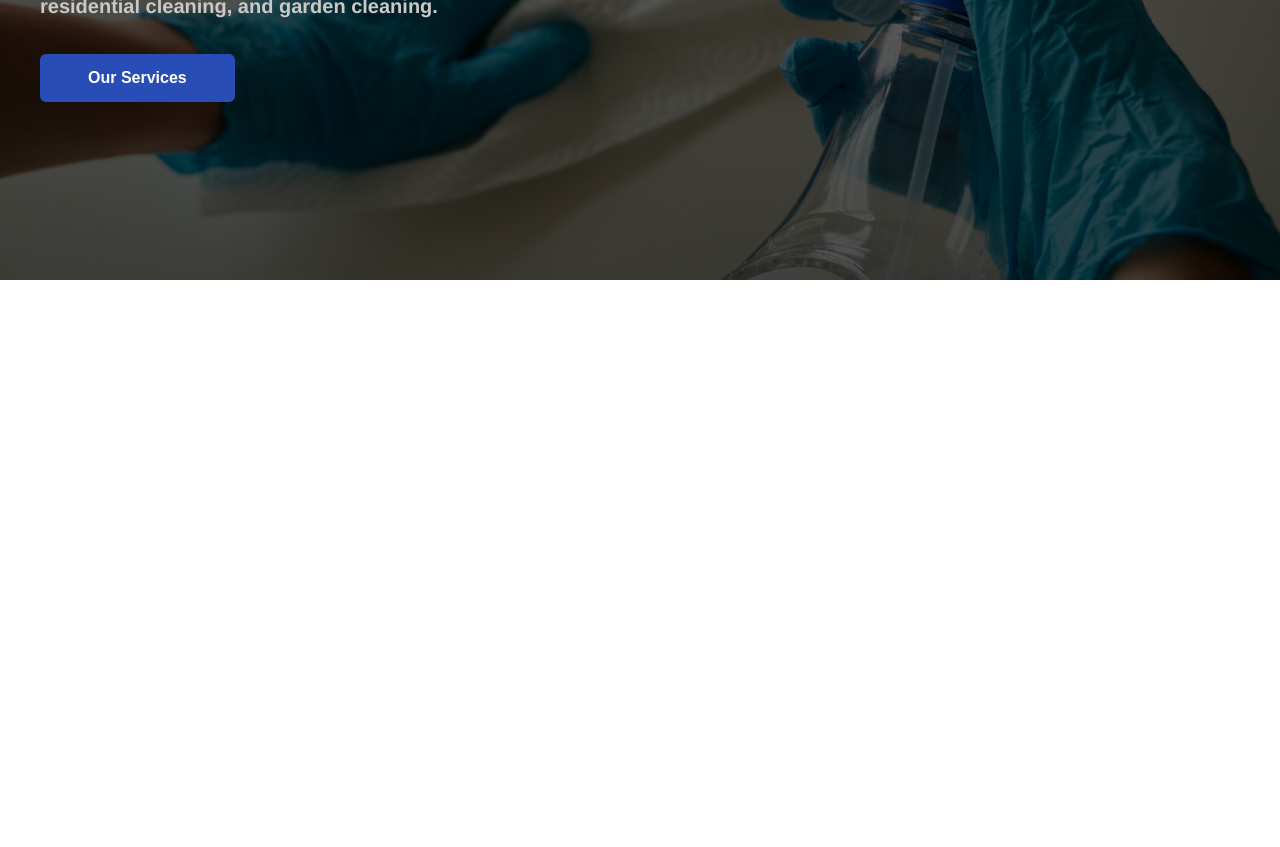
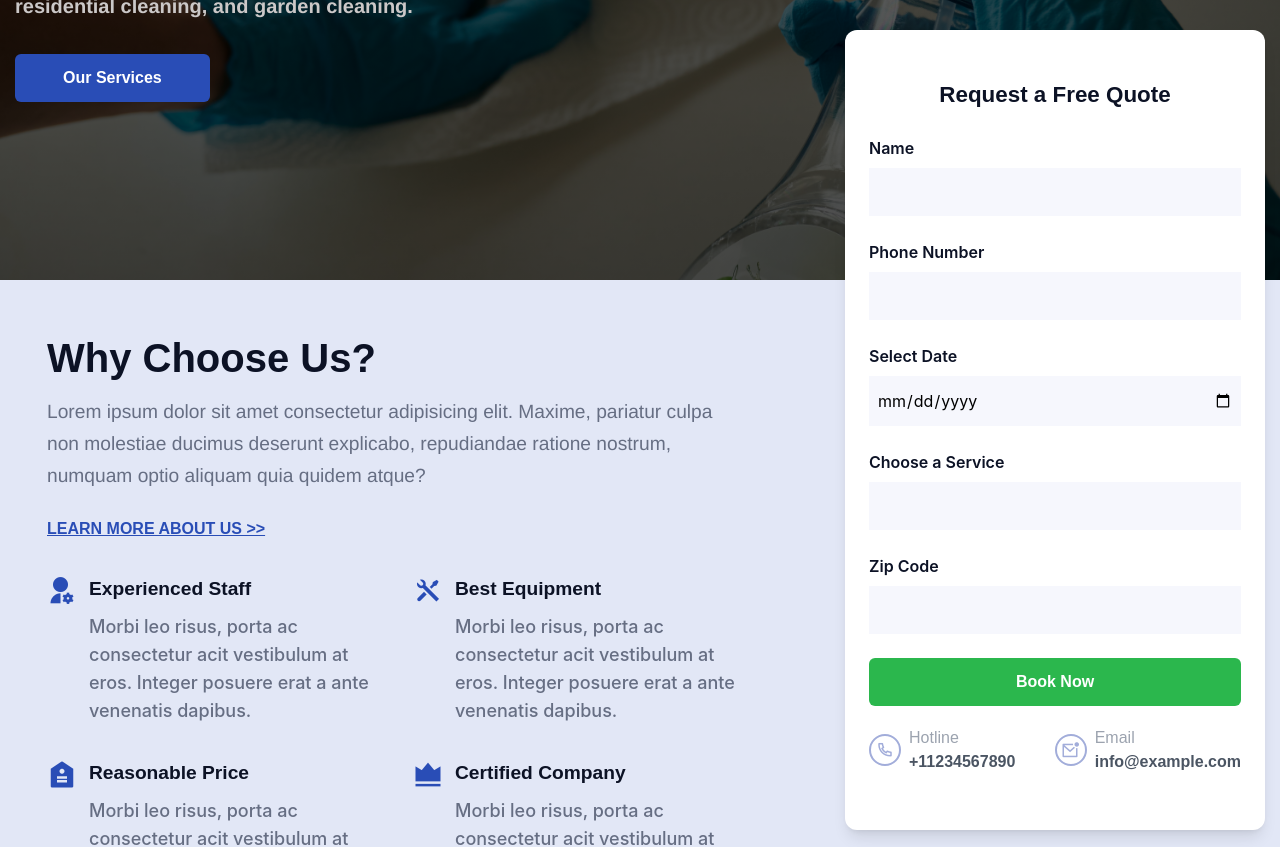
Before and after one commit to Ifenna-Pascal/cleaning-booking-app, a Next.js app: page / in a window 1280 px wide. Shown: the part 440-1287 px from the top of the page. Before the commit the page ends 800 px from the top, so only its background shows below. Built offline with nearby package versions, Linux system fonts and the light colour scheme.

Commit message:
finsihed the home about section

```diff
--- a/package.json
+++ b/package.json
@@ -11,7 +11,8 @@
   "dependencies": {
     "next": "12.2.4",
     "react": "18.2.0",
-    "react-dom": "18.2.0"
+    "react-dom": "18.2.0",
+    "remixicon": "^2.5.0"
   },
   "devDependencies": {
     "autoprefixer": "^10.4.8",
--- /dev/null
+++ b/src/components/AboutCard.jsx
@@ -0,0 +1,17 @@
+import React from 'react'
+
+function    AboutCard({img, header, content}) {
+  return (
+    <div className='flex'>
+        <div className='mr-3 flex items-start justify-start'>
+            <i className={`${img} text-primary text-3xl`}></i>
+        </div>
+        <div className=''>
+            <h2 className="block text-text_primary leading-[2rem] mb-2 font-semibold font-outfit capitalizev text-[1.2em]">{header}</h2>
+            <p className="text-text_secondary font-[500] text-lg max-w-[500px] " >{content}</p>
+        </div>
+    </div>
+  )
+}
+
+export default AboutCard
--- /dev/null
+++ b/src/components/Contact.jsx
@@ -0,0 +1,17 @@
+import React from 'react'
+
+function Contact({icon, header, content}) {
+    return (
+        <div className='flex items-center '>
+            <div className='w-8 h-8 flex items-center justify-center p-2 mr-2 border-contact border-2 rounded-[50%]'>
+                <i className={`${icon} text-lg text-contact`}></i>
+            </div>
+            <div className='flex flex-col'>
+                <span className="text-base font-thin  text-gray-400 font-outfit">{header}</span>
+                <span className="text-base font-semibold text-gray-600 font-outfit">{content}</span>
+            </div>
+        </div>
+    )
+}
+
+export default Contact
--- /dev/null
+++ b/src/components/Review.jsx
@@ -0,0 +1,20 @@
+import React from 'react'
+
+function Review({review, img, name, title}) {
+  return (
+    <div className="text-left">
+        <p>{review}</p>
+        <div className='flex'>
+        <div className='mr-3 flex items-start w-[50px] h-[50px] rounded-[50%] justify-start'>
+            <img src={img} className={`object-fit w-full h-full rounded-[50%]`}></img>
+        </div>
+        <div className=''>
+            <h2 className="block text-text_primary leading-[2rem] mb-2 font-semibold font-outfit capitalizev text-[1.2em]">{name}</h2>
+            <p className="text-text_secondary font-[500] text-lg max-w-[500px] " >{title}</p>
+        </div>
+    </div>
+    </div>
+  )
+}
+
+export default Review
--- a/src/layout/hero/Hero.jsx
+++ b/src/layout/hero/Hero.jsx
@@ -4,7 +4,7 @@ import Navbar from './Navbar'
 function Hero() {
   return (
     <div className={`min-h-[90vh] h-full w-full bg-homeHero bg-no-repeat bg-cover bg-center bg-fixed relative`}>
-      <div className='max-w-[1200px] w-full h-full relative mx-auto'>
+      <div className='max-w-[1250px] w-full h-full relative mx-auto'>
         <Navbar />
         <div className='flex items-start h-[700px] mt-[3em] max-w-[700px] justify-center h-full flex-col'>
           <h1 className='text-white leading-[1.5em] font-outfit tracking-wide font-bold text-[3.3em]'> Residential & Commercial <br /> Cleaning Service that <br /> you can trust.</h1>
--- a/src/layout/hero/Navbar.jsx
+++ b/src/layout/hero/Navbar.jsx
@@ -3,7 +3,7 @@ import Images from '../../util/images'
 
 function Navbar() {
   return (
-    <nav className='bg-[#fff] py-4 px-8 flex absolute top-[4rem] justify-between relative max-w-[1200px] w-full shadow-lg  items-center h-[80px]  rounded-lg'>
+    <nav className='bg-[#fff] py-4 px-8 flex absolute top-[4rem] justify-between relative max-w-[1250px] w-full shadow-lg  items-center h-[80px]  rounded-lg'>
       <ul className='flex justify-self-start '>
         <li className='navItem'>Home</li>
         <li className='navItem'>Services</li>
--- a/src/pages/_app.js
+++ b/src/pages/_app.js
@@ -1,4 +1,5 @@
-import '../styles/globals.css'
+import '../styles/globals.css';
+import 'remixicon/fonts/remixicon.css';
 
 function MyApp({ Component, pageProps }) {
   return <Component {...pageProps} />
--- a/src/pages/index.js
+++ b/src/pages/index.js
@@ -1,5 +1,6 @@
 import Head from 'next/head'
 import Hero from '../layout/hero/Hero'
+import ClientReview from '../section/home/ClientReview'
 import WhyChooseUs from '../section/home/WhyChooseUs'
 
 export default function Home() {
@@ -12,6 +13,7 @@ export default function Home() {
       </Head>
      <Hero />
      <WhyChooseUs />
+     <ClientReview />
     </div>
   )
 }
--- /dev/null
+++ b/src/section/home/ClientReview.jsx
@@ -0,0 +1,13 @@
+import React from 'react'
+
+function ClientReview() {
+  return (
+    <div className="w-screen min-h-[400px] mb-12 px-24 flex items-center justify-end bg-clientReview bg-no-repeat bg-center bg-cover">
+      <div className="max-w-[500px] flex items-center">
+        <h1 className="text-center leading-[1.5em] text-white font-outfit  font-bold text-[2.4em] ">Our Client Love Us</h1>
+      </div>
+    </div>
+  )
+}
+
+export default ClientReview
--- a/src/section/home/WhyChooseUs.jsx
+++ b/src/section/home/WhyChooseUs.jsx
@@ -1,12 +1,55 @@
+import Link from 'next/link'
 import React from 'react'
+import AboutCard from '../../components/AboutCard'
+import Contact from '../../components/Contact'
 
 function WhyChooseUs() {
   return (
-    <div className='max-w-[1200px] min-h-[600px] flex justify-center py-16 w-full h-full flex relative mx-auto'>
-    <div className='basis[60%] w-full'></div>
-    <div className='h-[800px] -mt-[400px] min-w-[400px] shadow-lg border-lg bg-gray-100'>
+    <div className="bg-[#e2e7f6]">
+      <div className='max-w-[1250px] min-h-[600px] flex justify-center w-full h-full  flex relative mx-auto'>
+        <div className='basis[60%] pl-8 py-12 w-full'>
+            <h1 className='font-semibold font-outfit leading-[1.5em] text-[2.5em] text-text_primary'>Why Choose Us?</h1>
+            <p className='text-text_secondary font-poppins leading-[2rem] max-w-[680px] text-[1.2rem]  mb-4 py-2'>Lorem ipsum dolor sit amet consectetur adipisicing elit. Maxime, pariatur culpa non molestiae ducimus deserunt explicabo, repudiandae ratione nostrum, numquam optio aliquam quia quidem atque?</p>
+            <Link href="/about" className='py-12'><span className="underline uppercase font-semibold font-outfit  text-primary hover:text-secondary ">Learn more about us &gt;&gt;</span></Link>
+            <div className='grid grid-cols-2 py-8 gap-8 max-w-[700px]'>
+              <AboutCard img="ri-user-settings-fill" header="Experienced Staff" content="Morbi leo risus, porta ac consectetur acit vestibulum at eros. Integer posuere erat a ante venenatis dapibus." />
+              <AboutCard img="ri-tools-fill" header="Best Equipment" content="Morbi leo risus, porta ac consectetur acit vestibulum at eros. Integer posuere erat a ante venenatis dapibus." />
+              <AboutCard img="ri-price-tag-2-fill" header="Reasonable Price" content="Morbi leo risus, porta ac consectetur acit vestibulum at eros. Integer posuere erat a ante venenatis dapibus." />
+              <AboutCard img="ri-vip-crown-fill" header="Certified Company" content="Morbi leo risus, porta ac consectetur acit vestibulum at eros. Integer posuere erat a ante venenatis dapibus." />
+             </div>
+        </div>
+        <div className='h-[800px] -mt-[250px] rounded-xl min-w-[420px] flex flex-col py-12 px-4 items-start shadow-lg border-lg bg-white'>
+            <h2 className="text-text_primary font-outfit font-semibold text-center flex items-center justify-center w-full text-[1.4em]">Request a Free Quote </h2>
+            <form action="" className='py-6  w-full px-2'>
+              <div className='flex mb-6  flex-col w-full'>
+                <label className="mb-2">Name</label>
+                <input type="text" className='w-full py-3 px-2 bg-input outline-none' />
+              </div>
+              <div className='flex mb-6 flex-col w-full'>
+                <label className="mb-2">Phone Number</label>
+                <input type="text" className='w-full py-3 px-2 bg-input outline-none' />
+              </div>
+              <div className='flex mb-6 flex-col w-full'>
+                <label className="mb-2">Select Date</label>
+                <input type="date" className='w-full py-3 px-2 bg-input outline-none' />
+              </div>
+              <div className='flex mb-6 flex-col w-full'>
+                <label className="mb-2">Choose a Service</label>
+                <input type="text" className='w-full py-3 px-2 bg-input outline-none' />
+              </div>
+              <div className='flex flex-col mb-6 w-full'>
+                <label className="mb-2">Zip Code</label>
+                <input type="text" className='w-full py-3 px-2 bg-input outline-none' />
+              </div>
+              <button className="bg-secondary  border-none flex items-center py-3 px-10 font-outfit w-full cursor-pointer text-white font-semibold rounded-md justify-center">Book Now</button>
+              <div className="flex space-x4 items-center justify-between mt-5">
+                  <Contact icon="ri-phone-line" header="Hotline" content="+11234567890" />
+                  <Contact icon="ri-mail-unread-line" header="Email" content="info@example.com" />
+              </div>
+            </form>
+        </div>
+      </div>
     </div>
-  </div>
   )
 }
 
--- a/src/styles/globals.css
+++ b/src/styles/globals.css
@@ -13,6 +13,7 @@ a {
   margin: 0;
   padding: 0;
   box-sizing: border-box;
+  /* color: rgba(5, 87, 174, 0.7) */
 }
 @media (prefers-color-scheme: dark) {
   html {
@@ -38,4 +39,7 @@ a {
   .navItem:nth-child(4) {
     @apply mr-0
   }
+  label {
+    @apply font-semibold text-text_primary text-base
+  }
 }
--- a/tailwind.config.js
+++ b/tailwind.config.js
@@ -4,6 +4,7 @@ module.exports = {
     "./src/pages/**/*.{js,ts,jsx,tsx}",
     "./src/components/**/*.{js,ts,jsx,tsx}",
     "./src/layout/**/*.{js,ts,jsx,tsx}",
+    "./src/section/**/*.{js,ts,jsx,tsx}",
   ],
   theme: {
     extend: {
@@ -12,7 +13,8 @@ module.exports = {
         outfit: ['Outfit', 'sans-serif']
       },
       backgroundImage: {
-        "homeHero": "linear-gradient(rgba(0,0,0,0.6), rgba(0,0,0,0.7)),url('/img/imageTwo.jpg')"
+        "homeHero": "linear-gradient(rgba(0,0,0,0.6), rgba(0,0,0,0.7)),url('/img/imageTwo.jpg')",
+        "clientReview": "linear-gradient(to right, rgba(0,0,0,0.5), rgba(5, 87, 174, 0.9)),url('/img/imageFourteen.jpg')",
       },
       colors: {
         primary: "#294DB6",
@@ -21,7 +23,9 @@ module.exports = {
         dark_primary: "#3E4055",
         text_primary: "#0C1225",
         text_secondary:"#666E83",
-        background: "#E6EAF8"
+        background: "#E6EAF8",
+        input: "#F6F7FD",
+        contact: "#A2ADDA"
     },
     }
   },
```
Also changed, not shown: 1 other file (tests, documents, lock files or other folders).
